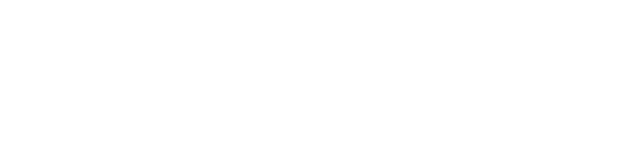
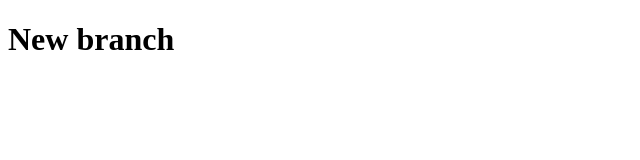
Before and after one commit to main03/practice, a plain HTML site: page index.html in a window 1280 px wide. Shown: the whole page, without its empty margins (0-640 px from the left). Drawn offline with Linux system fonts and the light colour scheme.

Commit message:
Updated console.log message in index.js

```diff
--- a/index.html
+++ b/index.html
@@ -7,6 +7,6 @@
     <title>Document</title>
 </head>
 <body>
-
+    <h1>New branch</h1>
 </body>
 </html>
--- a/index.js
+++ b/index.js
@@ -1 +1 @@
-console.log("abccc")
+console.log("changed for new branch")
```
